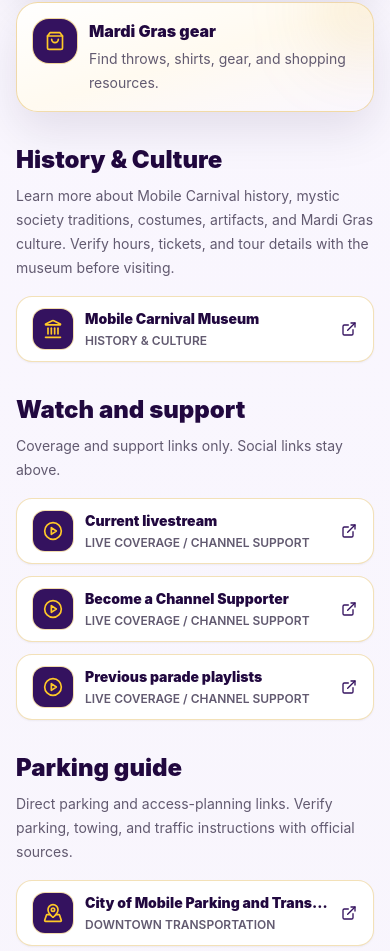
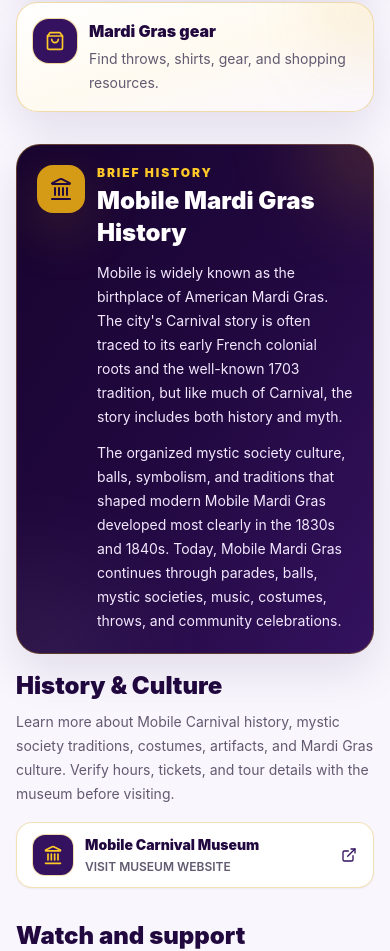
Before and after one commit to TheCryptoArborist/251mardigras, a Next.js app: page /resources in a window 390 px wide. Shown: the part 1888-2839 px from the top of the page. Built offline with nearby package versions, Linux system fonts and the light colour scheme; no server answers; the database is empty; what @next/env would draw is missing.

Commit message:
Add brief Mobile Mardi Gras history section

```diff
--- a/src/app/resources/page.tsx
+++ b/src/app/resources/page.tsx
@@ -160,14 +160,7 @@
           </div>
         </section>
 
-        {historyResources.length > 0 ? (
-          <ResourceGroup
-            title="History & Culture"
-            description="Learn more about Mobile Carnival history, mystic society traditions, costumes, artifacts, and Mardi Gras culture. Verify hours, tickets, and tour details with the museum before visiting."
-            resources={historyResources}
-            icon={<Landmark className="h-5 w-5" aria-hidden="true" />}
-          />
-        ) : null}
+        {historyResources.length > 0 ? <HistoryCultureSection resources={historyResources} /> : null}
 
         {watchResources.length > 0 ? (
           <ResourceGroup
@@ -216,6 +209,59 @@
       <h2 className="text-2xl font-black text-parade-purpleDark">{title}</h2>
       <p className="mt-2 max-w-3xl text-sm leading-6 text-parade-muted">{description}</p>
     </div>
+  );
+}
+
+function HistoryCultureSection({ resources }: { resources: ResourceItem[] }) {
+  return (
+    <section id="mobile-mardi-gras-history" className="scroll-mt-24 space-y-4">
+      <div className="relative overflow-hidden rounded-[1.5rem] border border-parade-gold/35 bg-gradient-to-br from-parade-purpleDeep via-parade-purpleDark to-parade-purple p-5 text-white shadow-card">
+        <span className="pointer-events-none absolute right-[-4rem] top-[-4rem] h-32 w-32 rounded-full bg-parade-gold/20 blur-2xl" aria-hidden="true" />
+        <span className="pointer-events-none absolute bottom-[-5rem] left-[-4rem] h-40 w-40 rounded-full bg-white/10 blur-3xl" aria-hidden="true" />
+        <div className="relative z-10 flex items-start gap-3">
+          <div className="grid h-12 w-12 shrink-0 place-items-center rounded-2xl bg-parade-gold text-parade-purpleDark shadow-glow">
+            <Landmark className="h-6 w-6" aria-hidden="true" />
+          </div>
+          <div>
+            <p className="text-xs font-black uppercase tracking-[0.16em] text-parade-goldBright">Brief history</p>
+            <h2 className="mt-1 text-2xl font-black text-white">Mobile Mardi Gras History</h2>
+            <div className="mt-3 space-y-3 text-sm leading-6 text-purple-100">
+              <p>
+                Mobile is widely known as the birthplace of American Mardi Gras. The city&apos;s Carnival story is often traced to its early French colonial roots and the well-known 1703 tradition, but like much of Carnival, the story includes both history and myth.
+              </p>
+              <p>
+                The organized mystic society culture, balls, symbolism, and traditions that shaped modern Mobile Mardi Gras developed most clearly in the 1830s and 1840s. Today, Mobile Mardi Gras continues through parades, balls, mystic societies, music, costumes, throws, and community celebrations.
+              </p>
+            </div>
+          </div>
+        </div>
+      </div>
+
+      <SectionTitle
+        title="History & Culture"
+        description="Learn more about Mobile Carnival history, mystic society traditions, costumes, artifacts, and Mardi Gras culture. Verify hours, tickets, and tour details with the museum before visiting."
+      />
+      <div className="grid gap-3 md:grid-cols-2">
+        {resources.map((resource) => (
+          <a
+            key={resource.id}
+            href={resource.url}
+            target="_blank"
+            rel="noreferrer"
+            className="group flex min-w-0 items-center gap-3 rounded-2xl border border-parade-gold/30 bg-white px-4 py-3 shadow-sm transition hover:-translate-y-0.5 hover:bg-parade-goldSoft hover:shadow-civic"
+          >
+            <span className="grid h-10 w-10 shrink-0 place-items-center rounded-xl bg-parade-purple text-parade-goldBright ring-1 ring-parade-gold/35">
+              <Landmark className="h-5 w-5" aria-hidden="true" />
+            </span>
+            <span className="min-w-0 flex-1">
+              <span className="block truncate text-sm font-black text-parade-purpleDark">{resource.title}</span>
+              <span className="mt-1 block truncate text-xs font-semibold uppercase text-parade-muted">Visit museum website</span>
+            </span>
+            <ExternalLink className="h-4 w-4 shrink-0 text-parade-purple transition group-hover:translate-x-0.5" aria-hidden="true" />
+          </a>
+        ))}
+      </div>
+    </section>
   );
 }
 
```
